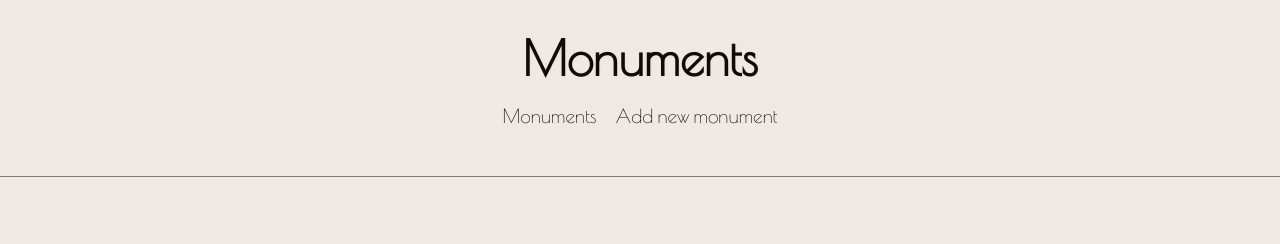
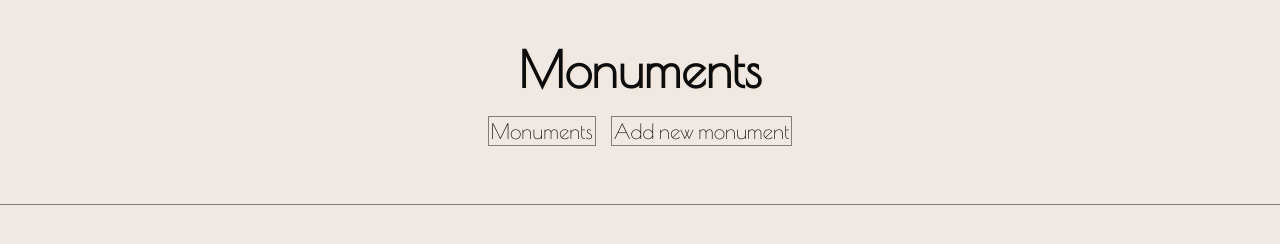
Before and after one commit to Ivet19/Monuments---Front, a website built with Vite: page index.html in a window 1280 px wide. Built offline with nearby package versions, Linux system fonts and the light colour scheme.

Commit message:
Add header contaner and fix some header style details

```diff
--- a/src/components/Header/Header.css
+++ b/src/components/Header/Header.css
@@ -1,18 +1,26 @@
 .main-title {
   margin: 0;
-  font-size: 3rem;
-  font-weight: 600;
+  font-size: 3.1rem;
   text-shadow: 1px 1px 2px #f3e3d1;
 }
 
 .main-header {
-  padding: 30px 0;
+  padding: 40px 0;
   width: 100%;
   display: flex;
-  justify-content: center;
   align-items: center;
   flex-direction: column;
   border-bottom: 1px solid #827973;
+}
+
+.header-container {
+  width: 100%;
+  max-width: 2000px;
+  display: flex;
+  flex-direction: column;
+  justify-content: center;
+  align-items: center;
+  gap: 5px;
 }
 
 .links {
@@ -21,12 +29,17 @@
   gap: 15px;
   list-style: none;
   padding: 0;
+  @media (width <= 500px) {
+    flex-direction: column;
+    align-items: center;
+  }
 }
 
 .link {
   color: inherit;
   text-decoration: none;
   padding: 2px;
+  border: 1px solid #857d78;
 
   &:hover {
     background-color: #a99d96;
--- a/src/styles.css
+++ b/src/styles.css
@@ -5,9 +5,9 @@
 }
 
 body {
-  margin: 0;
+  margin: auto;
   font-family: "Poiret One", system-ui;
-  font-size: 1.2rem;
+  font-size: 1.3rem;
   color: #0c0c0c;
   background-color: #efe8e3;
 }
```
